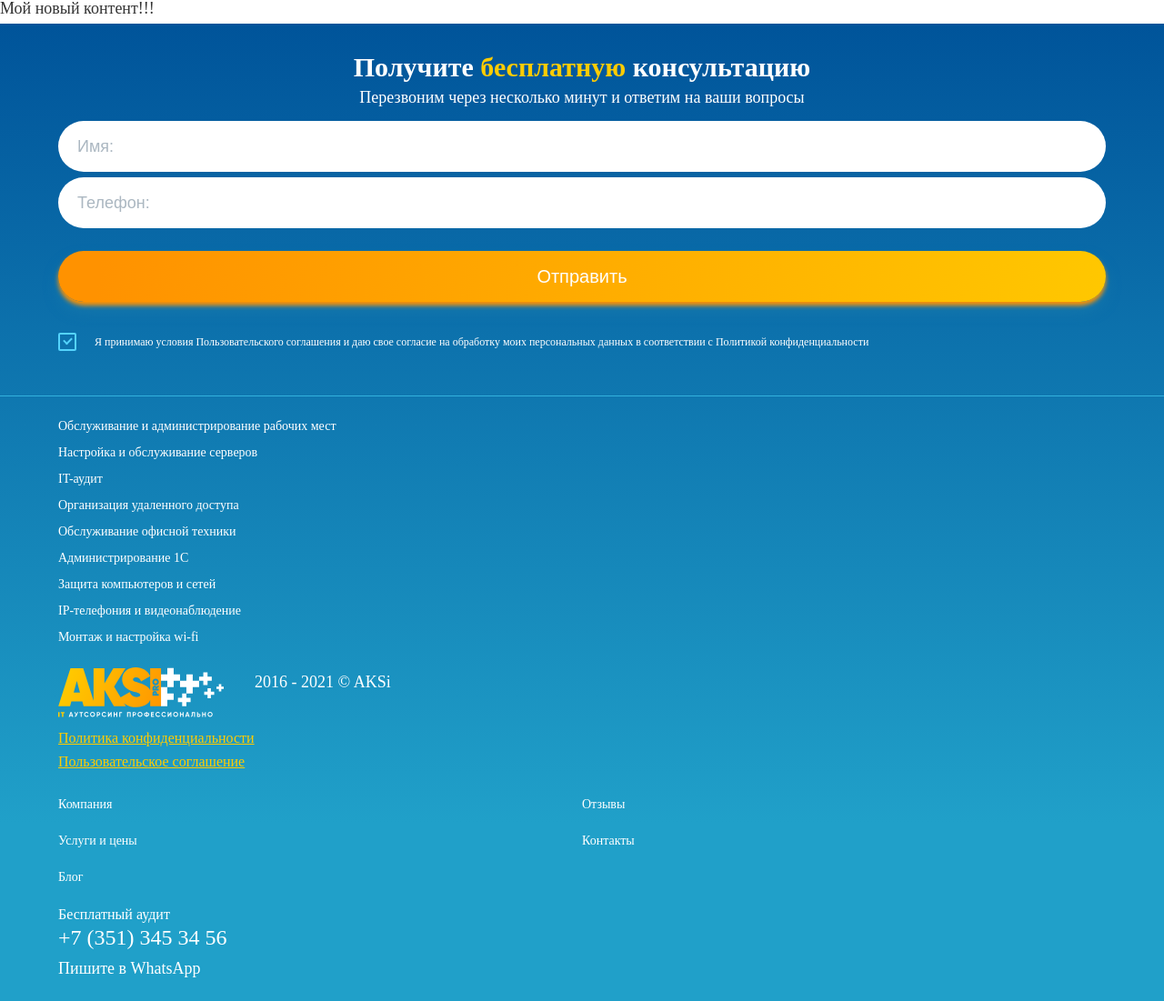
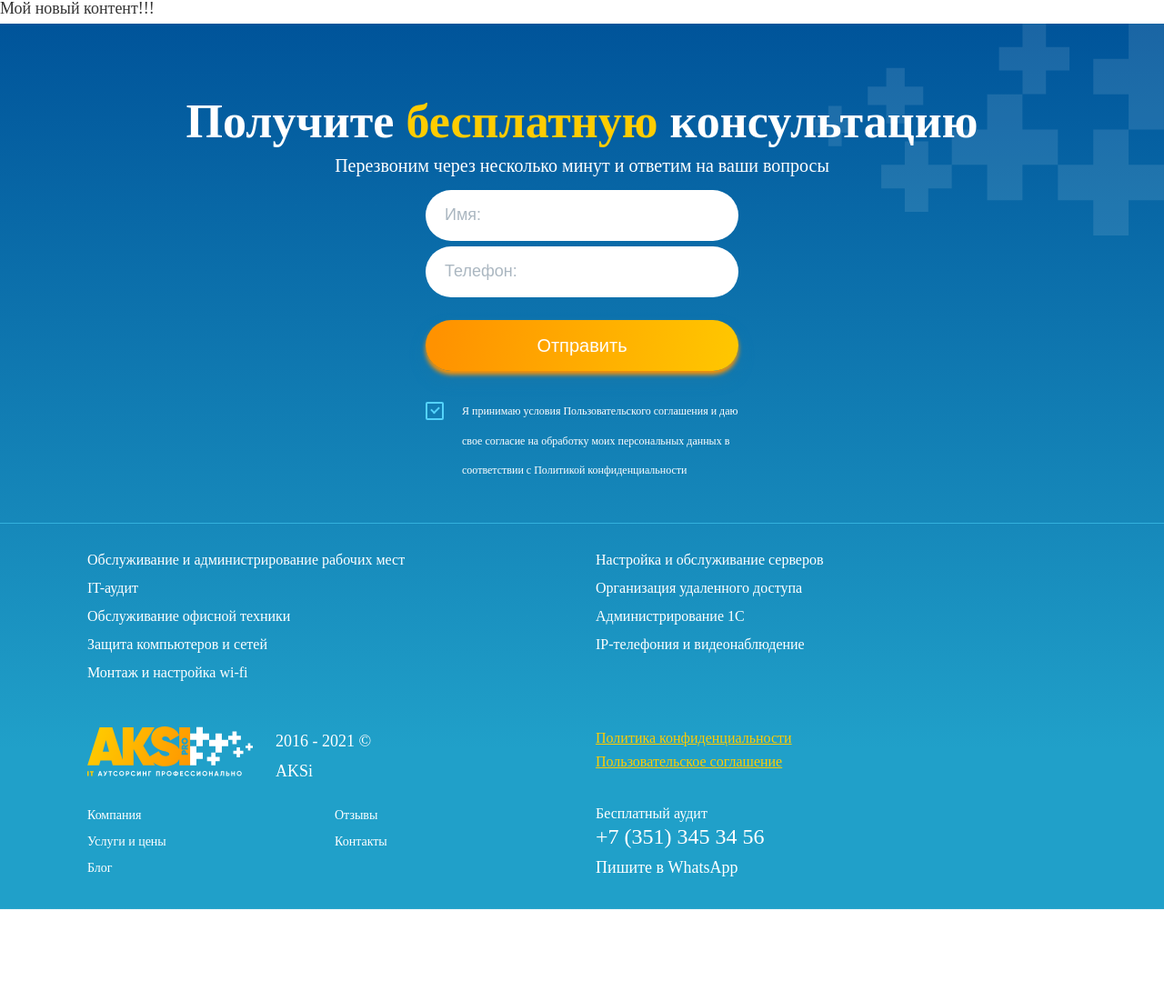
Before and after one commit to EAworkshop2021/AKSI, a website: page src/index.html in a window 1280 px wide. Shown: the part 237-1338 px from the top of the page at 91% size. After the commit the page ends 1237 px from the top, so only its background shows below. Drawn offline with nearby package versions, Linux system fonts and the light colour scheme; files that its build step writes are made by us from their sources.

Commit message:
планшетный адаптив футера

```diff
--- a/src/includes/footer.html
+++ b/src/includes/footer.html
@@ -1,6 +1,6 @@
 <footer class="page__footer main-footer">
   <section class="main-footer__form footer-form">
-    <div class="wrapper wrapper--dev">
+    <div class="wrapper">
       <h2>
         Получите <span>бесплатную</span> консультацию
       </h2>
@@ -28,7 +28,7 @@
     </div>
   </section>
 
-  <section class="main-footer__services wrapper wrapper--dev">
+  <section class="main-footer__services wrapper ">
     <h2 class="visually-hidden">Перечень услуг компании Акси</h2>
     <ul class="footer-services">
       <li class="footer-services__item">
@@ -70,7 +70,7 @@
     </ul>
   </section>
 
-  <div class="wrapper wrapper--dev wrapper--footer-bottom">
+  <div class="wrapper  main-footer__bottom">
     <section class="main-footer__logo-block footer-logo">
       <h2 class="visually-hidden">логотип Акси и правовые соглашения</h2>
       <a class="footer-logo__link" aria-label="Smart device website logo and link to main page">
@@ -90,7 +90,7 @@
         </li>
     </section>
 
-    <section class="main-footer__other-links">
+    <section class="main-footer__nav">
       <h2 class="visually-hidden">Навигация по сайту</h2>
       <ul class="footer-nav">
         <li class="footer-nav__item">
--- a/src/js/script.js
+++ b/src/js/script.js
@@ -1,11 +1,11 @@
 'use strict';
+//валидация формы футера
 (() => {
   const NUMS_BRACKETS_ONLY = /^\+[7]\([0-9]{3}\)[0-9]{0,8}\d*$/;
   const PHONE_NUMS_ONLY = /\d/g;
   const KEYDOWN_NUMS_ONLY = /\d/;
   const PHONE_LENGTH = 11;
   const TEL_PREFIX = `+7(`;
-  const ESC_KEY = `Escape`;
   const BACKSPACE_KEY = `Backspace`;
   const TAB_KEY = `Tab`;
   const ENTER_KEY = `Enter`;
--- a/src/sass/blocks/footer-form.scss
+++ b/src/sass/blocks/footer-form.scss
@@ -1,3 +1,16 @@
+.footer-form {
+  form {
+    @include vp--360 {
+      width: 327px;
+      margin: 0 auto;
+    }
+
+    @include vp--768 {
+      width: 344px;
+    }
+  }
+}
+
 .footer-form__inputs {
   margin-bottom: 25px;
 
--- a/src/sass/blocks/footer-logo.scss
+++ b/src/sass/blocks/footer-logo.scss
@@ -1,11 +1,15 @@
 .footer-logo {
-  margin-bottom: 16px;
   display: flex;
   flex-wrap: wrap;
 
   p {
     @include reset-text;
     width: 30%;
+
+    @include vp--768 {
+      width: 135px;
+      padding-right: 5px;
+    }
   }
 }
 
@@ -15,6 +19,10 @@
   @include vp--360 {
     margin-right: 34px;
   }
+
+  @include vp--768 {
+    margin-right: 25px;
+  }
 }
 
 .footer-logo__links {
@@ -23,6 +31,12 @@
 
   display: flex;
   flex-direction: column;
+
+  @include vp--768 {
+    width: 50%;
+    padding-left: 15px;
+    margin-left: auto;
+  }
 
   li {
     width: 100%;
--- a/src/sass/blocks/footer-nav.scss
+++ b/src/sass/blocks/footer-nav.scss
@@ -15,12 +15,13 @@
 }
 
 .footer-nav__link {
-  width: 100%;
+  width: fit-content;
   height: 100%;
+  display: block;
   padding: 5px 0;
 
   font-size: 14px;
-  line-height: 250%;
+  line-height: 100%;
   color: $white;
   text-decoration: none;
 
--- a/src/sass/blocks/footer-services.scss
+++ b/src/sass/blocks/footer-services.scss
@@ -2,15 +2,30 @@
   @include reset-list;
 
   display: flex;
+  flex-wrap: wrap;
   flex-direction: column;
+
+  @include vp--768 {
+    flex-direction: row;
+  }
 }
 
 .footer-services__item {
   width: 100%;
   margin-bottom: 5px;
 
+  @include vp--768 {
+    width: 50%;
+  }
+
   &:last-child {
     margin-bottom: 0;
+  }
+
+  &:nth-child(even) {
+    @include vp--768 {
+      padding-left: 15px;
+    }
   }
 }
 
@@ -35,4 +50,8 @@
   &:active {
     color: $logo_dark;
   }
+
+  @include vp--768 {
+    font-size: 16px;
+  }
 }
--- a/src/sass/blocks/main-footer.scss
+++ b/src/sass/blocks/main-footer.scss
@@ -4,6 +4,31 @@
   color: $white;
 
   background-image: $advantage_gradient;
+
+  @include vp--768 {
+    padding: 50px 0 25px;
+
+    background-image: url("../img/bg-plus.svg"),
+     $advantage_gradient;
+    background-position: top right, center;
+    background-repeat: no-repeat;
+    background-size: 30%, auto;
+  }
+
+  @include vp--1024 {
+    padding: 77px 0 29px;
+  }
+}
+
+.main-footer__bottom {
+  @include vp--768 {
+    display: flex;
+    flex-wrap: wrap;
+  }
+
+  // @include vp--1024 {
+  //   padding: 77px 0 29px;
+  // }
 }
 
 .main-footer__form {
@@ -17,6 +42,14 @@
     line-height: 120%;
     text-align: center;
 
+    @include vp--768 {
+      font-size: 45px;
+    }
+
+    @include vp--1024 {
+      font-size: 52px;
+    }
+
     span {
       color: $logo_light;
     }
@@ -28,15 +61,49 @@
     font-size: 18px;
     line-height: 120%;
     text-align: center;
+
+    @include vp--768 {
+      font-size: 20px;
+    }
   }
 }
 
 .main-footer__services {
   padding: 21px 0;
+
+  @include vp--768 {
+    padding-top: 27px;
+    margin-bottom: 15px;
+  }
+
+  @include vp--1024 {
+    margin-bottom: 25px;
+  }
+}
+
+.main-footer__nav {
+  @include vp--768 {
+    width: 50%;
+  }
+}
+
+.main-footer__logo-block {
+  margin-bottom: 16px;
+
+  @include vp--768 {
+    width: 100%;
+    margin-bottom: 20px;
+  }
 }
 
 .main-footer__whatsapp{
+  @include vp--768 {
+    width: 50%;
+    padding-left: 15px;
+  }
+
   h2 {
+    @include reset-text;
     margin-bottom: 2px;
     font-weight: normal;
     font-size: 16px;
--- a/src/sass/global/wrapper.scss
+++ b/src/sass/global/wrapper.scss
@@ -5,4 +5,8 @@
   @include vp--360 {
     width: 90%;
   }
+
+  @include vp--1024 {
+    width: 85%;
+  }
 }
```
